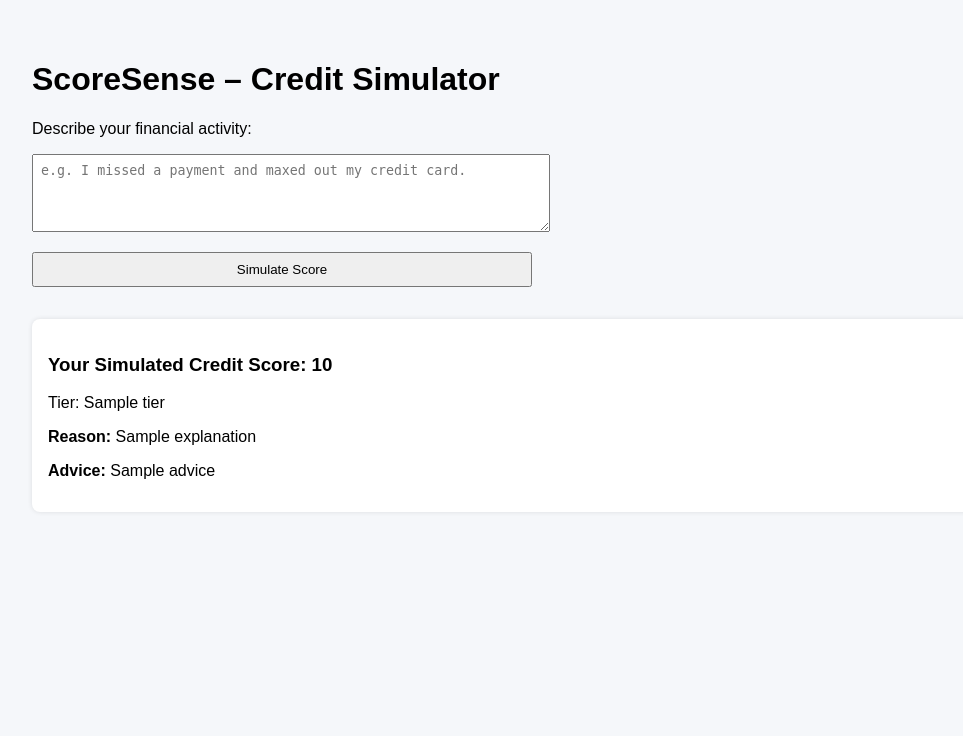
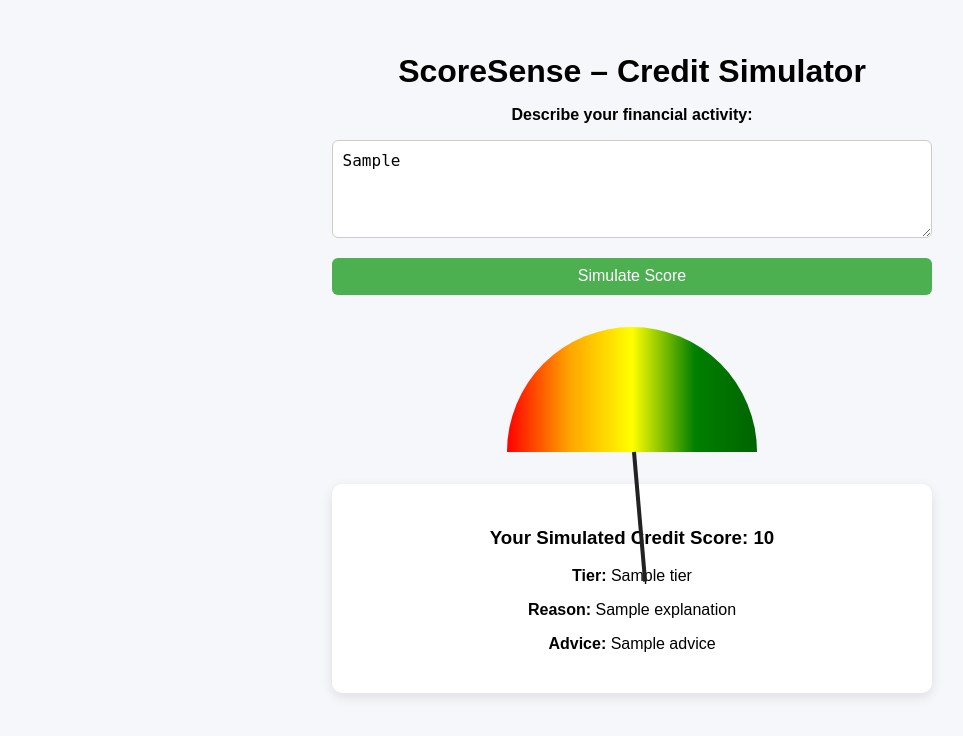
Before and after one commit to banflam/credit_captain, a Django app: template credit_captain/simulator/templates/simulator/home.html in a window 1280 px wide. Shown: the top 736 px of the page, without its empty margins (8-971 px from the left). Run offline with Django 5.2, Linux system fonts and the light colour scheme; the template is opened without the code that fills it: most values are stand-ins (such as "Sample title", 1, 10 or a date in 2020).

Commit message:
updated the home page to use a gauge for credit score

```diff
--- a/credit_captain/simulator/templates/simulator/home.html
+++ b/credit_captain/simulator/templates/simulator/home.html
@@ -3,28 +3,125 @@
   <head>
     <title>ScoreSense – Credit Simulator</title>
     <style>
-    body { font-family: Arial, sans-serif; padding: 2rem; background: #f5f7fa; }
-    input, textarea, button { margin-top: 1rem; padding: 0.5rem; width: 100%; max-width: 500px; }
-    .result { margin-top: 2rem; background: #fff; padding: 1rem; border-radius: 8px; box-shadow: 0 0 5px rgba(0,0,0,0.1); }
+      body {
+        font-family: Arial, sans-serif;
+        background: #f5f7fa;
+        margin: 0;
+        padding: 2rem;
+        text-align: center;
+      }
+
+      .container {
+        max-width: 600px;
+        margin: auto;
+      }
+
+      textarea,
+      button {
+        margin-top: 1rem;
+        padding: 0.6rem;
+        width: 100%;
+        max-width: 100%;
+        font-size: 1rem;
+        border-radius: 6px;
+        border: 1px solid #ccc;
+        box-sizing: border-box;
+      }
+
+      button {
+        background-color: #4caf50;
+        color: white;
+        border: none;
+        cursor: pointer;
+      }
+
+      button:hover {
+        background-color: #45a049;
+      }
+
+      .result {
+        margin-top: 2rem;
+        background: #fff;
+        padding: 1.5rem;
+        border-radius: 10px;
+        box-shadow: 0 4px 12px rgba(0, 0, 0, 0.1);
+      }
+
+      .gauge {
+        margin: 2rem auto 1rem;
+        width: 250px;
+        height: 125px;
+        position: relative;
+      }
+
+      .gauge .dial {
+        width: 100%;
+        height: 100%;
+        border-top-left-radius: 100% 200%;
+        border-top-right-radius: 100% 200%;
+        background: linear-gradient(to right, red, orange, yellow, green, darkgreen);
+        position: relative;
+        overflow: hidden;
+      }
+
+      .gauge .needle {
+        width: 4px;
+        height: 130px;
+        background: #222;
+        position: absolute;
+        bottom: 0;
+        left: 50%;
+        transform-origin: bottom center;
+        transition: transform 1s ease-out;
+      }
+
+      h1 {
+        margin-bottom: 1rem;
+      }
+
+      label {
+        font-weight: bold;
+        display: block;
+        margin-top: 1rem;
+      }
     </style>
   </head>
   <body>
+    <div class="container">
       <h1>ScoreSense – Credit Simulator</h1>
 
       <form method="post">
         {% csrf_token %}
-    <label for="input_text">Describe your financial activity:</label><br>
-    <textarea name="input_text" rows="4" placeholder="e.g. I missed a payment and maxed out my credit card."></textarea><br>
+        <label for="input_text">Describe your financial activity:</label>
+        <textarea name="input_text" rows="4" placeholder="e.g. I missed a payment and maxed out my credit card.">{{ user_input }}</textarea>
         <button type="submit">Simulate Score</button>
       </form>
 
       {% if score %}
+      <div class="gauge">
+        <div class="dial"></div>
+        <div
+          class="needle"
+          id="needle"
+          style="transform: rotate({{ score|floatformat:0|add:"-300"|divisibleby:"5"|yesno:"-90,0" }}deg);"
+        ></div>
+      </div>
+
       <div class="result">
         <h3>Your Simulated Credit Score: {{ score }}</h3>
-    <p>Tier: {{ tier }}</p>
+        <p><strong>Tier:</strong> {{ tier }}</p>
         <p><strong>Reason:</strong> {{ explanation }}</p>
         <p><strong>Advice:</strong> {{ advice }}</p>
       </div>
       {% endif %}
+    </div>
+
+    {% if score %}
+    <script>
+      const score = {{ score }};
+      const angle = ((score - 300) / 550) * 180 - 90;
+      document.getElementById("needle").style.transform = `rotate(${angle}deg)`;
+    </script>
+    {% endif %}
   </body>
 </html>
```
Lines whose indentation alone changed are shown as unchanged.
